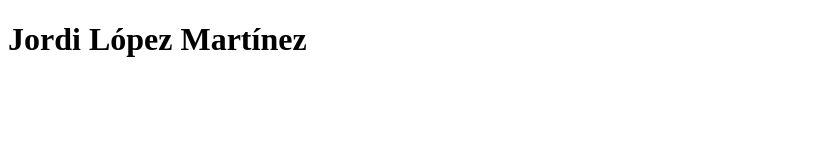
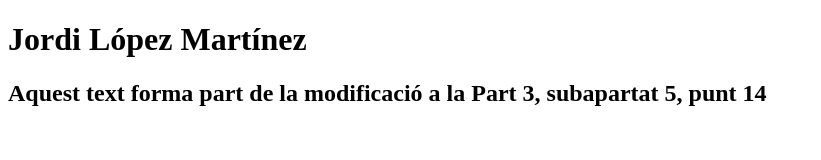
Before and after one commit to jordilop-ioc/CreacioDigital, a plain HTML site: page public_html/index.html in a window 1280 px wide. Shown: the whole page, without its empty margins (0-821 px from the left). Drawn offline with Linux system fonts and the light colour scheme.

Commit message:
Update index.html

```diff
--- a/public_html/index.html
+++ b/public_html/index.html
@@ -11,5 +11,6 @@ Click nbfs://nbhost/SystemFileSystem/Templates/Other/html.html to edit this temp
     </head>
     <body>
         <h1>Jordi López Martínez</h1>
+        <h2>Aquest text forma part de la modificació a la Part 3, subapartat 5, punt 14</h2>
     </body>
 </html>
```
